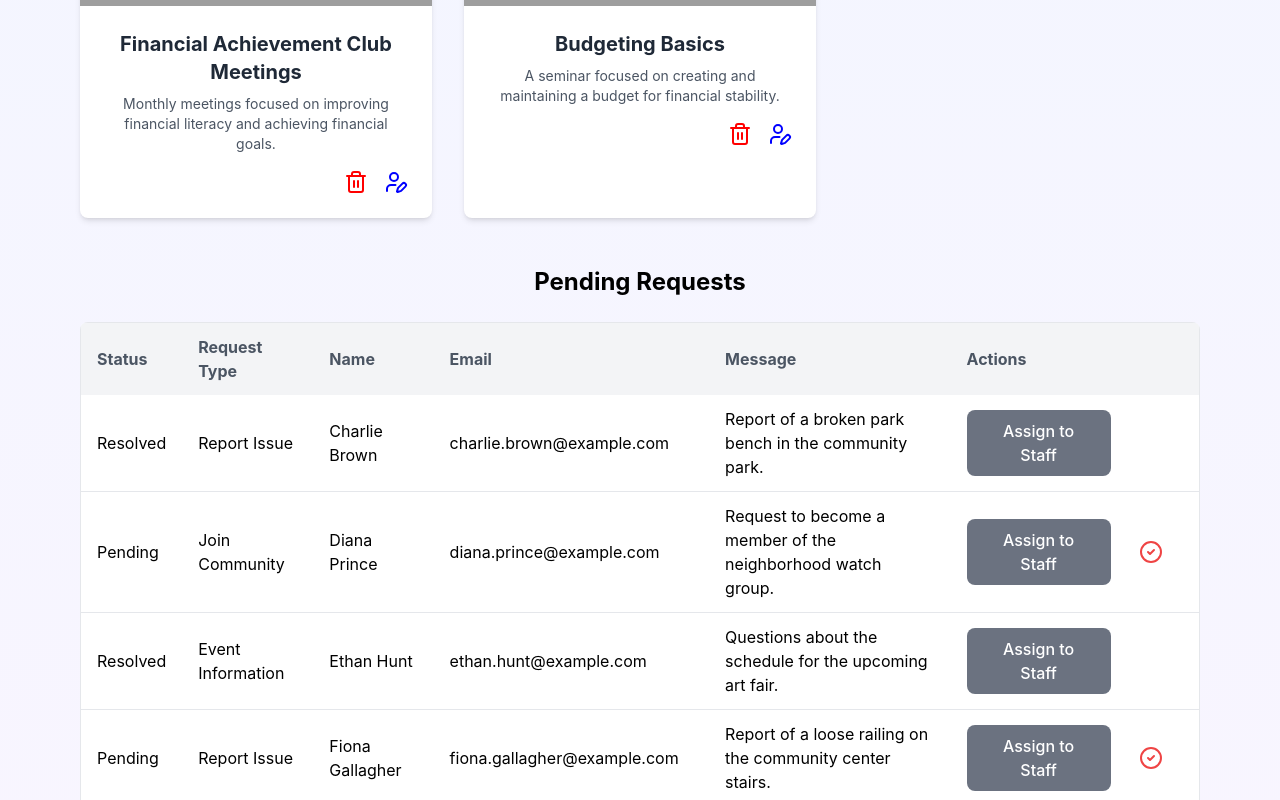
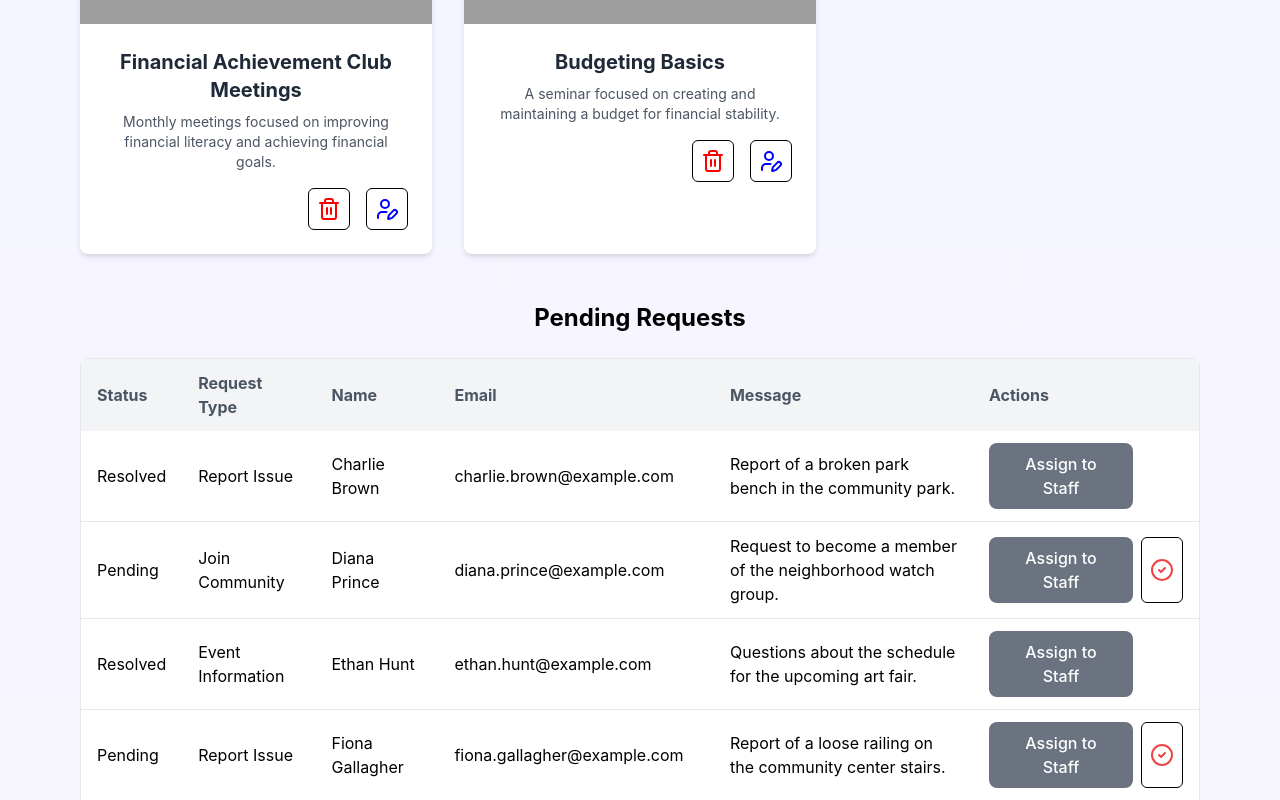
Before and after one commit to megane18/TCRP12, a React (Vite) app in the folder tcrp/: page /admin in a window 1280 px wide. Shown: the part 1200-2000 px from the top of the page. Built offline with nearby package versions, Linux system fonts and the light colour scheme; grey boxes are pictures that could not be loaded.

Commit message:
admin page design

```diff
--- a/tcrp/src/components/AdminDashboard.jsx
+++ b/tcrp/src/components/AdminDashboard.jsx
@@ -265,16 +265,19 @@ const AdminDashboard = () => {
                         {event.description}
                       </p>
                       <div className="gap-4 items-center flex justify-end">
-                        <Trash2Icon
-                          size={24}
-                          color="red"
+                        <button
                           onClick={() => handleRemoveEvent(event.id)}
-                        />
-                        <UserPenIcon
-                          size={24}
-                          color="blue"
-                          onClick={() => handleRemoveEvent(event.id)}
-                        />
+                          className="bg-white border-1 border-black flex items-center justify-center p-2 rounded-md hover:bg-red-100 focus:outline-none focus:ring-2 focus:ring-red-500 transition-all duration-300"
+                        >
+                          <Trash2Icon size={24} color="red" />
+                        </button>
+
+                        <button
+                          onClick={() => handleEditEvent(event.id)} // Update function name as needed
+                          className="bg-white border-1 border-black  flex items-center justify-center p-2 rounded-md hover:bg-blue-100 focus:outline-none focus:ring-2 focus:ring-blue-500 transition-all duration-300"
+                        >
+                          <UserPenIcon size={24} color="blue" />
+                        </button>
                       </div>
                     </div>
                   </div>
@@ -330,11 +333,11 @@ const AdminDashboard = () => {
                           Assign to Staff
                         </button>
                         {!issue.completed && (
-                          <button className="bg-transparent">
-                            <CircleCheck
-                              className="text-red-500 flex self-center"
-                              size={24}
-                            />
+                          <button
+                            onClick={() => handleCheck(event.id)} // Replace with your desired function
+                            className="bg-white border-1 border-black flex items-center justify-center p-2 rounded-md hover:bg-red-100 focus:outline-none focus:ring-2 focus:ring-red-500 transition-all duration-300"
+                          >
+                            <CircleCheck className="text-red-500" size={24} />
                           </button>
                         )}
                       </div>
--- a/tcrp/src/components/Dashboard.jsx
+++ b/tcrp/src/components/Dashboard.jsx
@@ -53,10 +53,6 @@ const CRPWebsite = () => {
     <div className="bg-gradient-to-b from-blue-50 to-purple-50 min-h-screen">
       <div className="max-w-7xl px-4 pb-4 m-auto">
         <main className="py-8">
-          {/* <h1 className="text-4xl md:text-5xl font-bold mb-8 text-center text-gray-800 mt-12">
-            Community Restoration Project
-          </h1> */}
-
           {/* Featured Events Section */}
           {activeEventIndex != null && (
             <section className="mb-12 mt-16">
```
